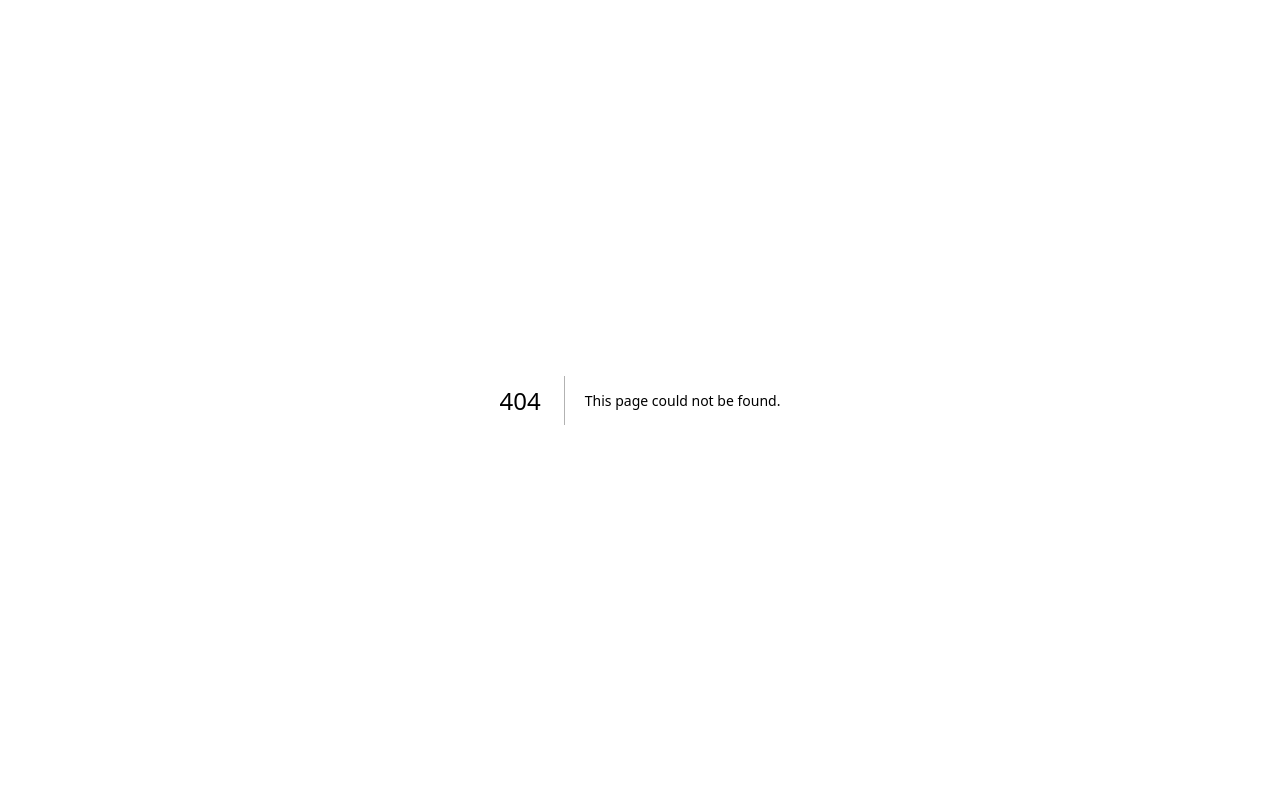
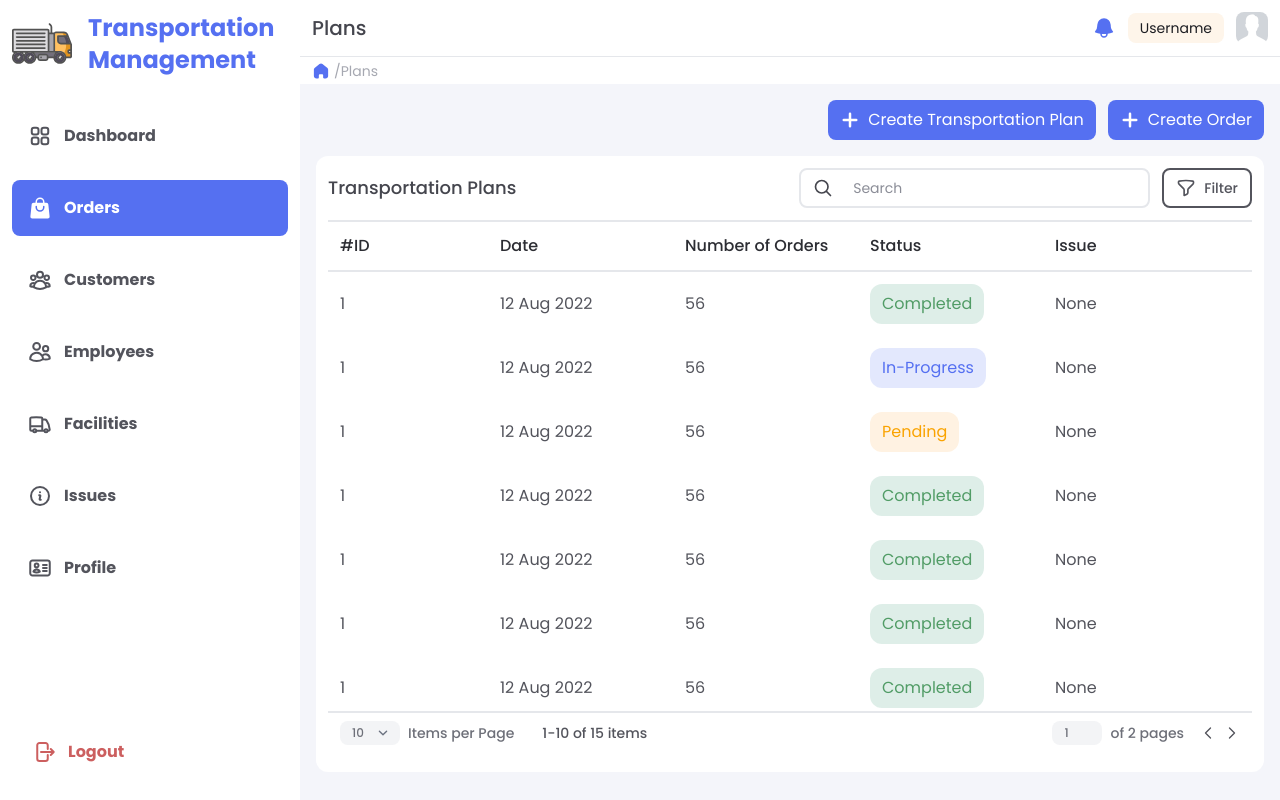
Before and after one commit to HuyHoang0712/specialized_project_web_application, a Next.js app in the folder delivery-management-app/: page /plans in a window 1280 px wide. Before the commit this address had no page. Built offline with nearby package versions, Linux system fonts and the light colour scheme.

Commit message:
refact: update order mangement routing

```diff
--- a/delivery-management-app/app/(pages)/order/page.tsx
+++ b/delivery-management-app/app/(pages)/(order-management)/plans/page.tsx
@@ -7,7 +7,7 @@ const TransportationPlanList = dynamic(
   { ssr: true, loading: () => <>Loading...</> }
 );
 
-function OrderPage() {
+function PlansPage() {
   return (
     <div className="content-container">
       <div className="flex flex-row justify-end w-full gap-3">
@@ -21,4 +21,4 @@ function OrderPage() {
   );
 }
 
-export default OrderPage;
+export default PlansPage;
--- /dev/null
+++ b/delivery-management-app/app/(pages)/(order-management)/plans/plan/[id]/page.tsx
@@ -0,0 +1,9 @@
+import React from 'react'
+
+const PlanDetailPage = () => {
+  return (
+    <div>PlanDetailPage</div>
+  )
+}
+
+export default PlanDetailPage
--- /dev/null
+++ b/delivery-management-app/app/components/Cards/StatusCard.tsx
@@ -0,0 +1,23 @@
+"use client";
+import React from "react";
+import clsx from "clsx";
+interface Props {
+  label: string;
+}
+
+const StatusCard = (props: Props) => {
+  const { label } = props;
+  return (
+    <div
+      className={clsx("px-3 py-2 rounded-xl", {
+        "bg-[#32936F]/[.16] text-green": label === "Completed",
+        "bg-secondary-30 text-[#FAA300]": label === "Pending",
+        "bg-[#5570F1]/[.16] text-primary-100": label === "In-Progress",
+      })}
+    >
+      {label}
+    </div>
+  );
+};
+
+export default StatusCard;
--- a/delivery-management-app/app/components/Lists/List.tsx
+++ b/delivery-management-app/app/components/Lists/List.tsx
@@ -1,9 +1,11 @@
 "use client";
 import React, { useState } from "react";
+import Link from "next/link";
 import { ChevronLeftIcon, ChevronRightIcon } from "@heroicons/react/24/outline";
-
+import StatusCard from "../Cards/StatusCard";
+import clsx from "clsx";
 interface Props {
-  headers: string[];
+  headers: any[];
   data: any[];
 }
 
@@ -50,24 +52,41 @@ const List = (props: Props) => {
 
   return (
     <div className="flex h-[90%] flex-col">
+      {/* Tittle */}
       <div className="flex items-center p-3 border-y-2 font-medium text-black-90">
         {headers.map((item, idx) => (
-          <span key={idx} className="flex flex-1">
-            {item}
+          <span
+            key={idx}
+            className={clsx("flex flex-1", {
+              "flex-none w-40": item.key === "id",
+            })}
+          >
+            {item.title}
           </span>
         ))}
       </div>
+      {/* Content */}
       <div className="flex flex-1 flex-col p-3 gap-6 text-black-50 overflow-auto no-scrollbar">
-        {curData.map((item, idx) => (
-          <div key={idx} className="flex items-center">
-            {Object.values(item).map((value: any, index) => (
-              <span key={index} className="flex flex-1">
-                {value}
+        {curData.map((content, idx) => (
+          <Link href={`/plan/${content.id}`} key={idx} className="flex items-center">
+            {headers.map((item: any, index) => (
+              <span
+                key={index}
+                className={clsx("flex flex-1", {
+                  "flex-none w-40": item.key === "id",
+                })}
+              >
+                {item.key === "status" ? (
+                  <StatusCard label={content[item.key]} />
+                ) : (
+                  content[item.key]
+                )}
               </span>
             ))}
-          </div>
+          </Link>
         ))}
       </div>
+      {/* Bottom */}
       <div className="flex px-3 py-2 justify-between border-t-2 text-sm font-medium">
         <div className="flex gap-2 items-center">
           <select
--- a/delivery-management-app/app/components/Lists/TransportationPlanList.tsx
+++ b/delivery-management-app/app/components/Lists/TransportationPlanList.tsx
@@ -6,6 +6,91 @@ import List from "./List";
 
 const transportationPlanList = [
   {
+    id: 1,
+    date: "12 Aug 2022",
+    orders: 56,
+    status: "Completed",
+    issues: "None",
+  },
+  {
+    id: 1,
+    date: "12 Aug 2022",
+    orders: 56,
+    status: "In-Progress",
+    issues: "None",
+  },
+  {
+    id: 1,
+    date: "12 Aug 2022",
+    orders: 56,
+    status: "Pending",
+    issues: "None",
+  },
+  {
+    id: 1,
+    date: "12 Aug 2022",
+    orders: 56,
+    status: "Completed",
+    issues: "None",
+  },
+  {
+    id: 1,
+    date: "12 Aug 2022",
+    orders: 56,
+    status: "Completed",
+    issues: "None",
+  },
+  {
+    id: 1,
+    date: "12 Aug 2022",
+    orders: 56,
+    status: "Completed",
+    issues: "None",
+  },
+  {
+    id: 1,
+    date: "12 Aug 2022",
+    orders: 56,
+    status: "Completed",
+    issues: "None",
+  },
+  {
+    id: 1,
+    date: "12 Aug 2022",
+    orders: 56,
+    status: "Completed",
+    issues: "None",
+  },
+  {
+    id: 1,
+    date: "12 Aug 2022",
+    orders: 56,
+    status: "Completed",
+    issues: "None",
+  },
+  {
+    id: 1,
+    date: "12 Aug 2022",
+    orders: 56,
+    status: "Completed",
+    issues: "None",
+  },
+  {
+    id: 1,
+    date: "12 Aug 2022",
+    orders: 56,
+    status: "Completed",
+    issues: "None",
+  },
+  {
+    id: 1,
+    date: "12 Aug 2022",
+    orders: 56,
+    status: "Completed",
+    issues: "None",
+  },
+  {
+    id: 1,
     date: "12 Aug 2022",
     orders: 56,
     status: "Completed",
@@ -18,78 +103,7 @@ const transportationPlanList = [
     issues: "None",
   },
   {
-    date: "12 Aug 2022",
-    orders: 56,
-    status: "Completed",
-    issues: "None",
-  },
-  {
-    date: "12 Aug 2022",
-    orders: 56,
-    status: "Completed",
-    issues: "None",
-  },
-  {
-    date: "12 Aug 2022",
-    orders: 56,
-    status: "Completed",
-    issues: "None",
-  },
-  {
-    date: "12 Aug 2022",
-    orders: 56,
-    status: "Completed",
-    issues: "None",
-  },
-  {
-    date: "12 Aug 2022",
-    orders: 56,
-    status: "Completed",
-    issues: "None",
-  },
-  {
-    date: "12 Aug 2022",
-    orders: 56,
-    status: "Completed",
-    issues: "None",
-  },
-  {
-    date: "12 Aug 2022",
-    orders: 56,
-    status: "Completed",
-    issues: "None",
-  },
-  {
-    date: "12 Aug 2022",
-    orders: 56,
-    status: "Completed",
-    issues: "None",
-  },
-  {
-    date: "12 Aug 2022",
-    orders: 56,
-    status: "Completed",
-    issues: "None",
-  },
-  {
-    date: "12 Aug 2022",
-    orders: 56,
-    status: "Completed",
-    issues: "None",
-  },
-  {
-    date: "12 Aug 2022",
-    orders: 56,
-    status: "Completed",
-    issues: "None",
-  },
-  {
-    date: "12 Aug 2022",
-    orders: 56,
-    status: "Completed",
-    issues: "None",
-  },
-  {
+    id: 1,
     date: "12 Aug 2022",
     orders: 56,
     status: "Completed",
@@ -98,7 +112,13 @@ const transportationPlanList = [
 ];
 
 const listProps = {
-  headers: ["Date", "Number of Orders", "Status", "Issue"],
+  headers: [
+    { title: "#ID", key: "id" },
+    { title: "Date", key: "date" },
+    { title: "Number of Orders", key: "orders" },
+    { title: "Status", key: "status" },
+    { title: "Issue", key: "issues" },
+  ],
   data: transportationPlanList,
 };
 
--- a/delivery-management-app/app/components/Navbar/NavBar.tsx
+++ b/delivery-management-app/app/components/Navbar/NavBar.tsx
@@ -24,7 +24,7 @@ import {
   TruckIcon,
   InformationCircleIcon,
   IdentificationIcon,
-  ArrowRightStartOnRectangleIcon
+  ArrowRightStartOnRectangleIcon,
 } from "@heroicons/react/24/outline";
 
 const navItems = [
@@ -35,7 +35,7 @@ const navItems = [
     Active: Squares2X2IconActive,
   },
   {
-    path: "/order",
+    path: "/plans",
     name: "Orders",
     Unactive: ShoppingBagIcon,
     Active: ShoppingBagIconActive,
@@ -129,6 +129,7 @@ function NavBar() {
           { "w-[18.5rem]": full }
         )}
         href={"/auth/login"}
+        scroll={false}
         onClick={() => {
           dispatch(logOut());
         }}
--- a/delivery-management-app/app/globals.css
+++ b/delivery-management-app/app/globals.css
@@ -49,18 +49,15 @@
 }
 
 @layer utilities {
-  @variants responsive {
     /* Hide scrollbar for Chrome, Safari and Opera */
     .no-scrollbar::-webkit-scrollbar {
       display: none;
     }
-
     /* Hide scrollbar for IE, Edge and Firefox */
     .no-scrollbar {
       -ms-overflow-style: none; /* IE and Edge */
       scrollbar-width: none; /* Firefox */
     }
-  }
 }
 
 @layer components {
@@ -68,8 +65,8 @@
     display: flex;
     flex-direction: row;
     width: 100%;
-    height: 100vh;
-    overflow: hidden;
+    min-height: 100vh;
+    overflow: auto;
   }
   .card-content {
     display: flex;
@@ -101,9 +98,7 @@
 
 body {
   box-sizing: border-box;
-  height: 100vh;
-  width: 100vw;
-  overflow: hidden;
+  overflow: auto;
   margin: 0;
   padding: 0;
 }
```
